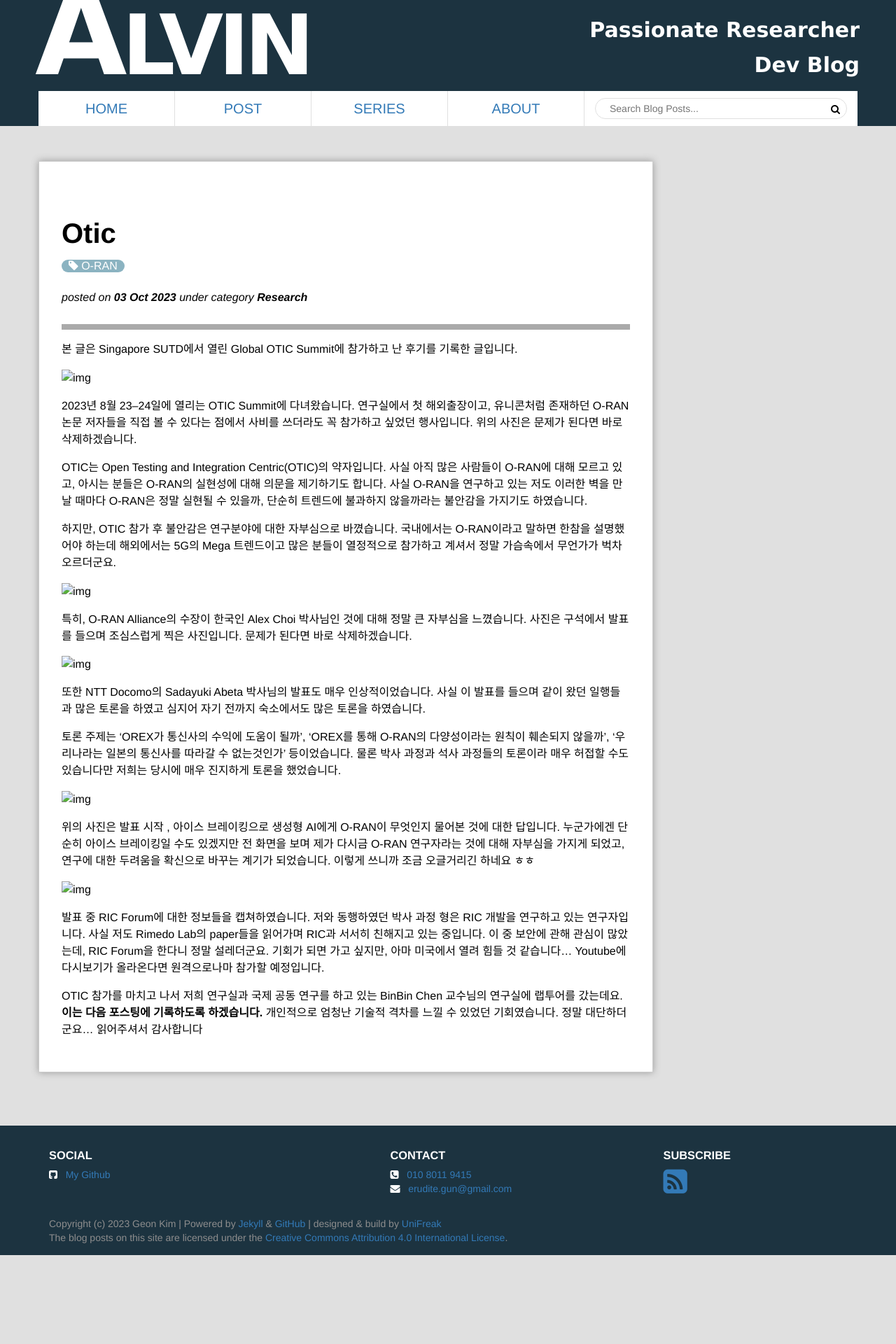
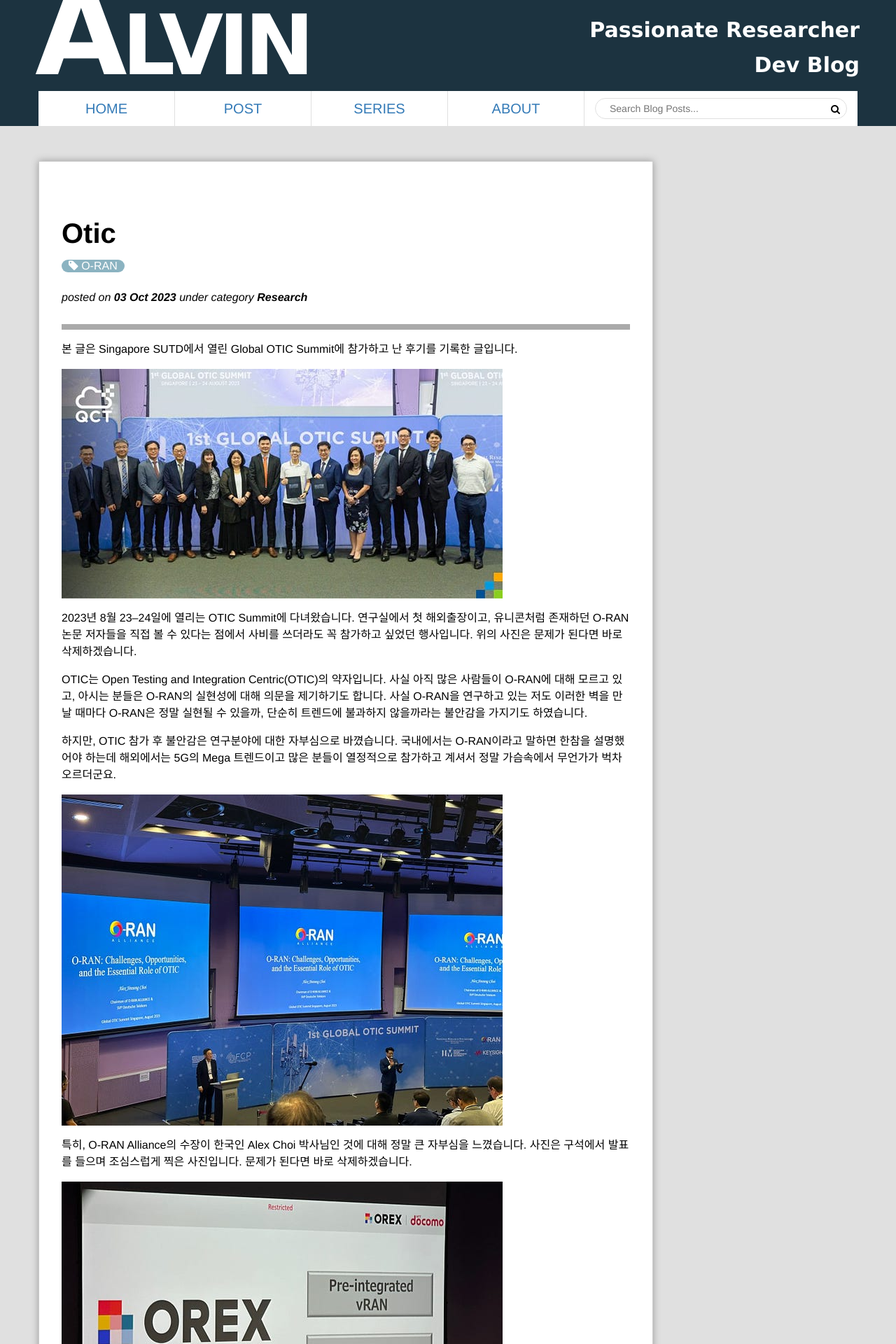
Before and after one commit to unifreak/jekyll-theme-textalic, a Jekyll site: the page built from _posts/2023-10-03-OTIC.md, in a window 1280 px wide. Shown: the top 1920 px of the page at 70% size. Built offline with Jekyll 4.4.1, drawn with Linux system fonts in a browser that asks for light colours; comment, search, counter and statistics services are not loaded; before the commit the page ends 1793 px from its top, so only the background shows below that.

Commit message:
fixed image directory

```diff
--- a/_posts/2023-10-03-OTIC.md
+++ b/_posts/2023-10-03-OTIC.md
@@ -8,7 +8,7 @@
 
 본 글은 Singapore SUTD에서 열린 Global OTIC Summit에 참가하고 난 후기를 기록한 글입니다.
 
-![img](../../../../../Project/Geon/blog/cor5in.github.io/assets/image/2023-10-03-OTIC/12O9JMXeg8h71A8k1W65e8A.jpeg)
+![img](../assets/img/2023-10-03-OTIC/12O9JMXeg8h71A8k1W65e8A.jpeg)
 
 2023년 8월 23–24일에 열리는 OTIC Summit에 다녀왔습니다. 연구실에서 첫 해외출장이고, 유니콘처럼 존재하던 O-RAN 논문 저자들을 직접 볼 수 있다는 점에서 사비를 쓰더라도 꼭 참가하고 싶었던 행사입니다. 위의 사진은 문제가 된다면 바로 삭제하겠습니다.
 
@@ -16,21 +16,27 @@
 
 하지만, OTIC 참가 후 불안감은 연구분야에 대한 자부심으로 바꼈습니다. 국내에서는 O-RAN이라고 말하면 한참을 설명했어야 하는데 해외에서는 5G의 Mega 트렌드이고 많은 분들이 열정적으로 참가하고 계셔서 정말 가슴속에서 무언가가 벅차오르더군요.
 
-![img](../../../../../Project/Geon/blog/cor5in.github.io/assets/image/2023-10-03-OTIC/18TaBUwLM6IunADKyHUIg_g.jpeg)
+![img](../assets/img/2023-10-03-OTIC/18TaBUwLM6IunADKyHUIg_g.jpeg)
 
 특히, O-RAN Alliance의 수장이 한국인 Alex Choi 박사님인 것에 대해 정말 큰 자부심을 느꼈습니다. 사진은 구석에서 발표를 들으며 조심스럽게 찍은 사진입니다. 문제가 된다면 바로 삭제하겠습니다.
 
-![img](../../../../../Project/Geon/blog/cor5in.github.io/assets/image/2023-10-03-OTIC/1SYSOnWJAC2vc1B_2SNeLQw.jpeg)
+
+
+![img](../assets/img/2023-10-03-OTIC/1SYSOnWJAC2vc1B_2SNeLQw.jpeg)
 
 또한 NTT Docomo의 Sadayuki Abeta 박사님의 발표도 매우 인상적이었습니다. 사실 이 발표를 들으며 같이 왔던 일행들과 많은 토론을 하였고 심지어 자기 전까지 숙소에서도 많은 토론을 하였습니다.
 
 토론 주제는 ‘OREX가 통신사의 수익에 도움이 될까’, ‘OREX를 통해 O-RAN의 다양성이라는 원칙이 훼손되지 않을까’, ‘우리나라는 일본의 통신사를 따라갈 수 없는것인가’ 등이었습니다. 물론 박사 과정과 석사 과정들의 토론이라 매우 허접할 수도 있습니다만 저희는 당시에 매우 진지하게 토론을 했었습니다.
 
-![img](../../../../../Project/Geon/blog/cor5in.github.io/assets/image/2023-10-03-OTIC/1U0SIbBdw8ovYor_2eK4vEg.jpeg)
+
+
+![img](../assets/img/2023-10-03-OTIC/1U0SIbBdw8ovYor_2eK4vEg-1697371048982-19.jpeg)
 
 위의 사진은 발표 시작 , 아이스 브레이킹으로 생성형 AI에게 O-RAN이 무엇인지 물어본 것에 대한 답입니다. 누군가에겐 단순히 아이스 브레이킹일 수도 있겠지만 전 화면을 보며 제가 다시금 O-RAN 연구자라는 것에 대해 자부심을 가지게 되었고, 연구에 대한 두려움을 확신으로 바꾸는 계기가 되었습니다. 이렇게 쓰니까 조금 오글거리긴 하네요 ㅎㅎ
 
-![img](../../../../../Project/Geon/blog/cor5in.github.io/assets/image/2023-10-03-OTIC/1dMUJDOh6Q6d_ZmecwlS6Bw.jpeg)
+
+
+![img](../assets/img/2023-10-03-OTIC/1dMUJDOh6Q6d_ZmecwlS6Bw.jpeg)
 
 발표 중 RIC Forum에 대한 정보들을 캡쳐하였습니다. 저와 동행하였던 박사 과정 형은 RIC 개발을 연구하고 있는 연구자입니다. 사실 저도 Rimedo Lab의 paper들을 읽어가며 RIC과 서서히 친해지고 있는 중입니다. 이 중 보안에 관해 관심이 많았는데, RIC Forum을 한다니 정말 설레더군요. 기회가 되면 가고 싶지만, 아마 미국에서 열려 힘들 것 같습니다… Youtube에 다시보기가 올라온다면 원격으로나마 참가할 예정입니다.
 
--- a/about/index.html
+++ b/about/index.html
@@ -40,6 +40,6 @@
 
     <section id="action">
         <h2>MORE</h2>
-        <a href="{{ '/resume' | relative_url }}">Check out my resume</a>
+        <a href="{{ '/resume' | relative_url }}">Check out my portfolio</a>
     </section>
 </div>
```
Also changed, not shown: assets/img/2023-10-03-OTIC/12O9JMXeg8h71A8k1W65e8A.jpeg (added), assets/img/2023-10-03-OTIC/18TaBUwLM6IunADKyHUIg_g.jpeg (added), assets/img/2023-10-03-OTIC/1SYSOnWJAC2vc1B_2SNeLQw.jpeg (added), assets/img/2023-10-03-OTIC/1U0SIbBdw8ovYor_2eK4vEg-1697371048982-19.jpeg (added), assets/img/2023-10-03-OTIC/1U0SIbBdw8ovYor_2eK4vEg.jpeg (added), assets/img/2023-10-03-OTIC/1dMUJDOh6Q6d_ZmecwlS6Bw.jpeg (added).
